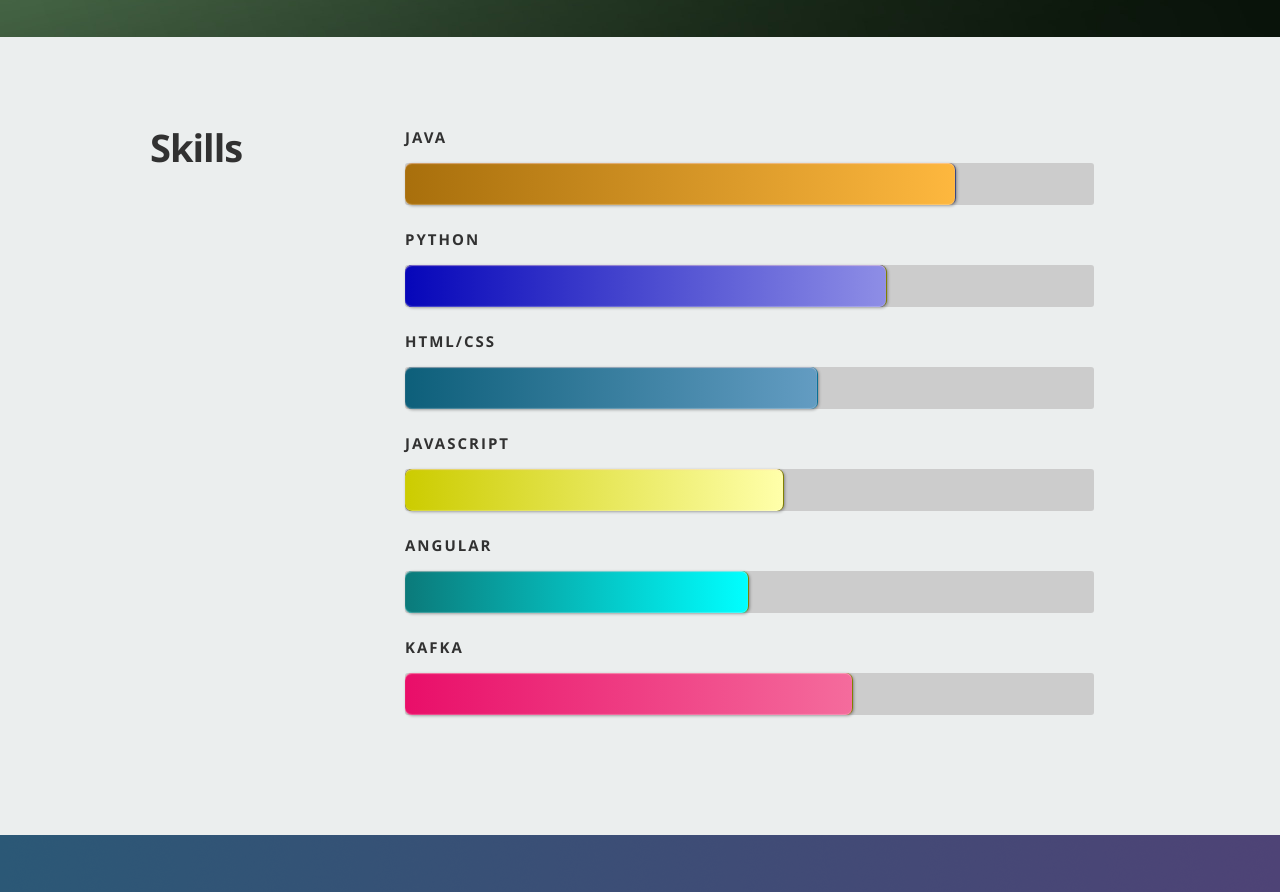
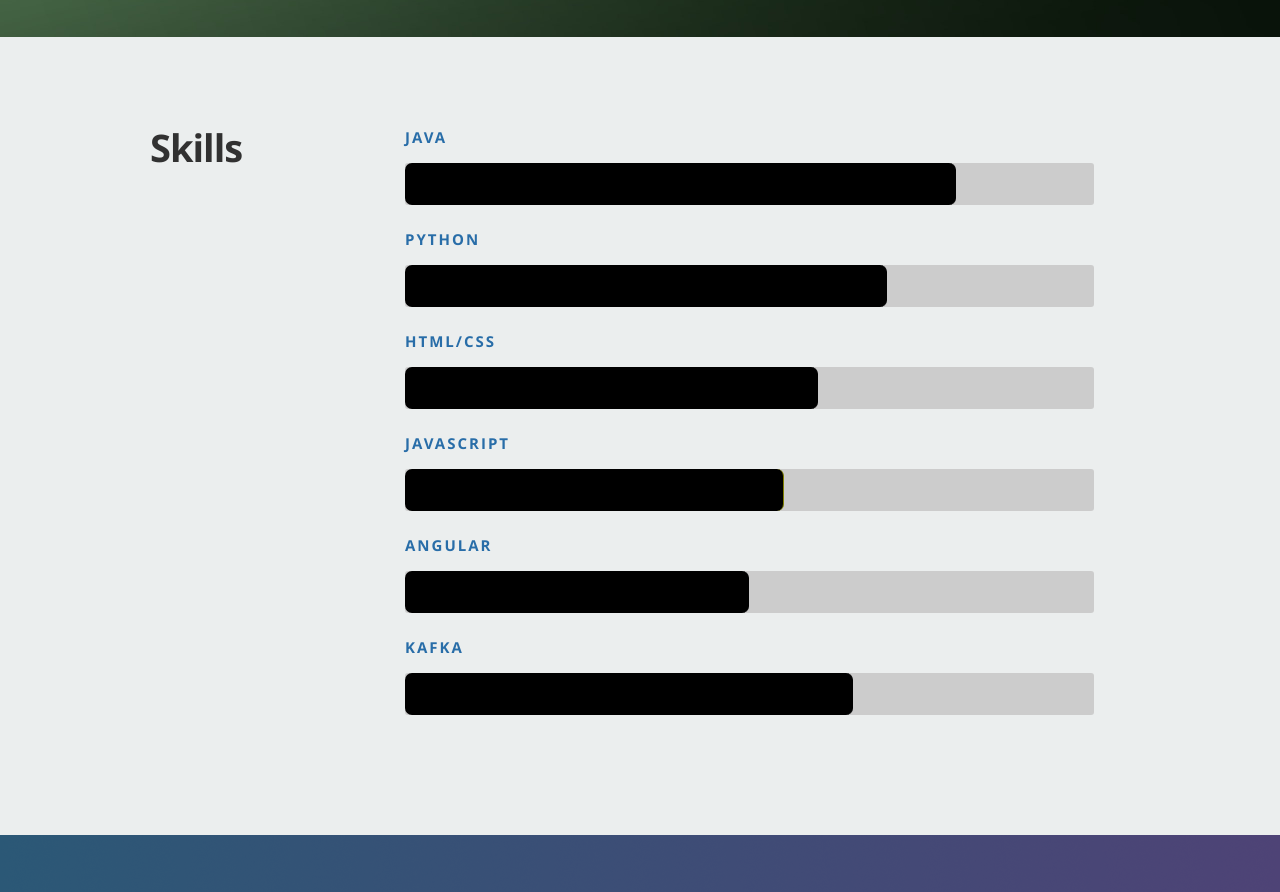
Before and after one commit to sunnypatel2141/sunnypatel.github.io, a plain HTML site: page index.html in a window 1280 px wide. Shown: the part 2220-3112 px from the top of the page. Drawn offline with nearby package versions, Linux system fonts and the light colour scheme.

Commit message:
simplified design

```diff
--- a/css/layout.css
+++ b/css/layout.css
@@ -351,6 +351,7 @@ ul#nav li.current a {
   font: 25px/30px 'opensans-bold', sans-serif;
   color: white;
   margin-top: 10px;
+  text-align: left;
 }
 
 #resume p {
@@ -446,7 +447,7 @@ ul#nav li.current a {
 
 .bars li em {
   font: 15px 'opensans-bold', sans-serif;
-  color: #313131;
+  color: #286DA8;
   text-transform: uppercase;
   letter-spacing: 2px;
   font-weight: normal;
@@ -471,26 +472,9 @@ ul#nav li.current a {
   width: 60%;
   -moz-animation: htmlcss 2s ease;
   -webkit-animation: htmlcss 2s ease;
-  background-color: #0d5f7a;
-  border-right: 1px solid #0678a1b6;
+  background-color: black;
+  border-right: 1px solid black;
   border-radius: 7px;
-  /* height: 100%; */
-  background-size: 100% 100%, 20px 20px, 100% 100%;
-  background-image: /* linear-gradient(to bottom,
-                        rgba(255, 255, 255, 0.33) 0,
-                        rgba(255, 255, 255, 0.08) 50%,
-                        rgba(0, 0, 0, 0.25) 50%,
-                        rgba(0, 0, 0, 0.1) 100%),
-        linear-gradient(45deg,
-                        rgba(255, 255, 255, 0.16) 25%,
-                        rgba(0, 0, 0, 0) 25%,
-                        rgba(0, 0, 0, 0) 50%,
-                        rgba(255, 255, 255, 0.16) 50%,
-                        rgba(255, 255, 255, 0.16) 75%,
-                        rgba(0, 0, 0, 0) 75%,
-                        rgba(0, 0, 0, 0)), */
-  linear-gradient(to right, #0d5f7a, #639cc2);
-  box-shadow: inset 0 1px 1px 0px rgba(255, 215, 215, 0.5), inset 0 -1px 1px 0px rgba(255, 255, 255, 0.25), 1px 1px 3px 0 rgba(0, 0, 0, 0.33);
 }
 
 .javascript {
@@ -500,49 +484,15 @@ ul#nav li.current a {
   background-color: rgb(0, 0, 0);
   border-right: 1px solid #808000;
   border-radius: 7px;
-  /* height: 100%; */
-  background-size: 100% 100%, 20px 20px, 100% 100%;
-  background-image: /* linear-gradient(to bottom,
-                        rgba(255, 255, 255, 0.33) 0,
-                        rgba(255, 255, 255, 0.08) 50%,
-                        rgba(0, 0, 0, 0.25) 50%,
-                        rgba(0, 0, 0, 0.1) 100%),
-        linear-gradient(45deg,
-                        rgba(255, 255, 255, 0.16) 25%,
-                        rgba(0, 0, 0, 0) 25%,
-                        rgba(0, 0, 0, 0) 50%,
-                        rgba(255, 255, 255, 0.16) 50%,
-                        rgba(255, 255, 255, 0.16) 75%,
-                        rgba(0, 0, 0, 0) 75%,
-                        rgba(0, 0, 0, 0)), */
-  linear-gradient(to right, #CCCC00, #FFFFAA);
-  box-shadow: inset 0 1px 1px 0px rgba(255, 215, 215, 0.5), inset 0 -1px 1px 0px rgba(255, 255, 255, 0.25), 1px 1px 3px 0 rgba(0, 0, 0, 0.33);
 }
 
 .kafka {
   width: 65%;
   -moz-animation: kafka 2s ease;
   -webkit-animation: kafka 2s ease;
-  background-color: pink;
-  border-right: 1px solid #808000;
+  background-color: black;
+  border-right: 1px solid black;
   border-radius: 7px;
-  /* height: 100%; */
-  background-size: 100% 100%, 20px 20px, 100% 100%;
-  background-image: /* linear-gradient(to bottom,
-                        rgba(255, 255, 255, 0.33) 0,
-                        rgba(255, 255, 255, 0.08) 50%,
-                        rgba(0, 0, 0, 0.25) 50%,
-                        rgba(0, 0, 0, 0.1) 100%),
-        linear-gradient(45deg,
-                        rgba(255, 255, 255, 0.16) 25%,
-                        rgba(0, 0, 0, 0) 25%,
-                        rgba(0, 0, 0, 0) 50%,
-                        rgba(255, 255, 255, 0.16) 50%,
-                        rgba(255, 255, 255, 0.16) 75%,
-                        rgba(0, 0, 0, 0) 75%,
-                        rgba(0, 0, 0, 0)), */
-  linear-gradient(to right, rgb(233, 14, 105), rgba(233, 14, 105, 0.473));
-  box-shadow: inset 0 1px 1px 0px rgba(255, 215, 215, 0.5), inset 0 -1px 1px 0px rgba(255, 255, 255, 0.25), 1px 1px 3px 0 rgba(0, 0, 0, 0.33);
 }
 
 
@@ -556,78 +506,27 @@ ul#nav li.current a {
   width: 80%;
   -moz-animation: java 2s ease;
   -webkit-animation: java 2s ease;
-  background-color: white;
-  border-right: 1px solid #374785;
+  background-color: black;
+  border-right: 1px solid black;
   border-radius: 7px;
-  /* height: 100%; */
-  background-size: 100% 100%, 20px 20px, 100% 100%;
-  background-image: /* linear-gradient(to bottom,
-                        rgba(255, 255, 255, 0.33) 0,
-                        rgba(255, 255, 255, 0.08) 50%,
-                        rgba(0, 0, 0, 0.25) 50%,
-                        rgba(0, 0, 0, 0.1) 100%),
-        linear-gradient(45deg,
-                        rgba(255, 255, 255, 0.16) 25%,
-                        rgba(0, 0, 0, 0) 25%,
-                        rgba(0, 0, 0, 0) 50%,
-                        rgba(255, 255, 255, 0.16) 50%,
-                        rgba(255, 255, 255, 0.16) 75%,
-                        rgba(0, 0, 0, 0) 75%,
-                        rgba(0, 0, 0, 0)), */
-  linear-gradient(to right, rgb(168, 111, 12), rgba(253, 161, 2, 0.76));
-  box-shadow: inset 0 1px 1px 0px rgba(255, 215, 215, 0.5), inset 0 -1px 1px 0px rgba(255, 255, 255, 0.25), 1px 1px 3px 0 rgba(0, 0, 0, 0.33);
 }
 
 .python {
   width: 70%;
   -moz-animation: python 2s ease;
   -webkit-animation: python 2s ease;
-  background-color: #0606b9;
-  border-right: 1px solid #808000;
+  background-color: black;
+  border-right: 1px solid black;
   border-radius: 7px;
-  /* height: 100%; */
-  background-size: 100% 100%, 20px 20px, 100% 100%;
-  background-image: /* linear-gradient(to bottom,
-                        rgba(255, 255, 255, 0.33) 0,
-                        rgba(255, 255, 255, 0.08) 50%,
-                        rgba(0, 0, 0, 0.25) 50%,
-                        rgba(0, 0, 0, 0.1) 100%),
-        linear-gradient(45deg,
-                        rgba(255, 255, 255, 0.16) 25%,
-                        rgba(0, 0, 0, 0) 25%,
-                        rgba(0, 0, 0, 0) 50%,
-                        rgba(255, 255, 255, 0.16) 50%,
-                        rgba(255, 255, 255, 0.16) 75%,
-                        rgba(0, 0, 0, 0) 75%,
-                        rgba(0, 0, 0, 0)), */
-  linear-gradient(to right, #0606b9, #8e8ee6);
-  box-shadow: inset 0 1px 1px 0px rgba(255, 215, 215, 0.5), inset 0 -1px 1px 0px rgba(255, 255, 255, 0.25), 1px 1px 3px 0 rgba(0, 0, 0, 0.33);
 }
 
 .angular {
   width: 50%;
   -moz-animation: angular 2s ease;
   -webkit-animation: angular 2s ease;
-  background-color: cyan;
-  border-right: 1px solid #808000;
+  background-color: black;
+  border-right: 1px solid black;
   border-radius: 7px;
-  /* height: 100%; */
-  background-size: 100% 100%, 20px 20px, 100% 100%;
-  background-image: /* linear-gradient(to bottom,
-                        rgba(255, 255, 255, 0.33) 0,
-                        rgba(255, 255, 255, 0.08) 50%,
-                        rgba(0, 0, 0, 0.25) 50%,
-                        rgba(0, 0, 0, 0.1) 100%),
-        linear-gradient(45deg,
-                        rgba(255, 255, 255, 0.16) 25%,
-                        rgba(0, 0, 0, 0) 25%,
-                        rgba(0, 0, 0, 0) 50%,
-                        rgba(255, 255, 255, 0.16) 50%,
-                        rgba(255, 255, 255, 0.16) 75%,
-                        rgba(0, 0, 0, 0) 75%,
-                        rgba(0, 0, 0, 0)), */
-  linear-gradient(to right, rgb(11, 122, 122), cyan);
-  box-shadow: inset 0 1px 1px 0px rgba(255, 215, 215, 0.5), inset 0 -1px 1px 0px rgba(255, 255, 255, 0.25), 1px 1px 3px 0 rgba(0, 0, 0, 0.33);
 }
 
 @-moz-keyframes htmlcss {
--- a/css/media-queries.css
+++ b/css/media-queries.css
@@ -112,7 +112,7 @@
 	   width: 48px;
 		height: 48px;
 		text-align: left;
-		background-color: #CC5200;
+		background-color: #11ABB0;
 		position: relative;
       border: none;
       float: right;
@@ -159,7 +159,7 @@
    /* display menu panels */
 	#nav-wrap:target > ul#nav	{
 	   display: block;
-      padding: 30px 20px 48px 20px;
+      padding: 10px 20px 0px 20px;
       background: #1f2024;
       margin: 0 30px;
       clear: both;
@@ -233,7 +233,6 @@
    }
    #resume h1 { letter-spacing: 3px; }
    #resume .main-col { padding-right: 30px; }
-   #resume h3, #resume .info { text-align: center; }
 
    .bars { width: 100%; }
 
```
